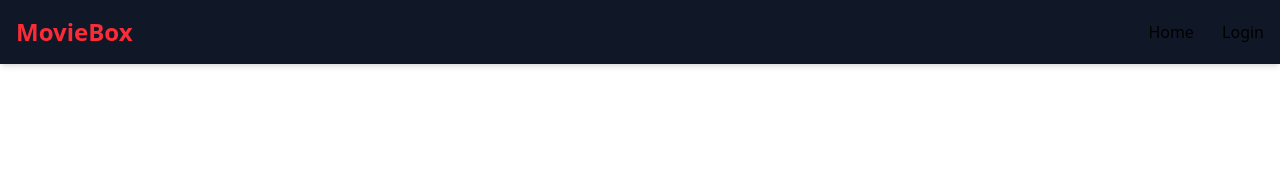
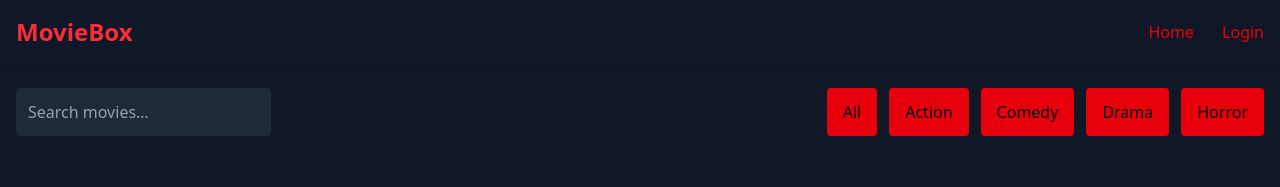
Before and after one commit to timo10thy/movie_watch_list, a website: page src/pages/movies.html in a window 1280 px wide. Drawn offline with Linux system fonts and the light colour scheme.

Commit message:
feat: add search and filter

```diff
--- a/src/pages/movies.html
+++ b/src/pages/movies.html
@@ -7,16 +7,53 @@
     <link href="../output.css" rel="stylesheet">
     <script src="../script.js"></script>
 </head>
-<body>
+<body class="bg-gray-900">
     <!--Header-->
-    <header class="bg-gray-900 shadow-md">
+    <header class="shadow-md">
     <div class="max-w-7xl mx-auto px-4 py-4 flex justify-between items-center">
       <h1 class="text-2xl font-bold text-red-500">MovieBox</h1>
       <nav class="space-x-6 hidden md:block">
-        <a href="#" class="hover:text-red-400">Home</a>
-        <a href="#" class="hover:text-red-400">Login</a>
+        <a href="index.html" class="text-red-600 hover:text-red-700">Home</a>
+        <a href="login.html" class="text-red-600 hover:text-red-700">Login</a>
       </nav>
     </div>
   </header>
+
+  <!-- Search & Filters -->
+  <section class="max-w-7xl mx-auto px-4 py-6">
+    <div class="flex flex-col md:flex-row gap-4 justify-between">
+
+       <!-- Search Input -->
+        <div class="mb-6">
+            <input
+                type="text"
+                id="search-input"
+                placeholder="Search movies…"
+                class="w-full p-3 rounded bg-gray-800 text-white placeholder-gray-400 focus:outline-none focus:ring-2 focus:ring-red-500"
+            />
+        </div>
+
+        <!-- Genre Filters -->
+        <div id="genre-filters" class="flex flex-wrap gap-3 mb-6">
+            <button data-genre="All" class="px-4 py-2 bg-red-600 hover:bg-red-700 rounded">
+                All
+            </button>
+            <button data-genre="Action" class="px-4 py-2 bg-red-600 hover:bg-red-700 rounded">
+                Action
+            </button>
+            <button data-genre="Comedy" class="px-4 py-2 bg-red-600 hover:bg-red-700 rounded">
+                Comedy
+            </button>
+            <button data-genre="Drama" class="px-4 py-2 bg-red-600 hover:bg-red-700 rounded">
+                Drama
+            </button>
+            <button data-genre="Horror" class="px-4 py-2 bg-red-600 hover:bg-red-700 rounded">
+                Horror
+            </button>
+        </div>
+    </div>
+  </section>
+
+
 </body>
 </html>
```
Also changed, not shown: src/output.css.
